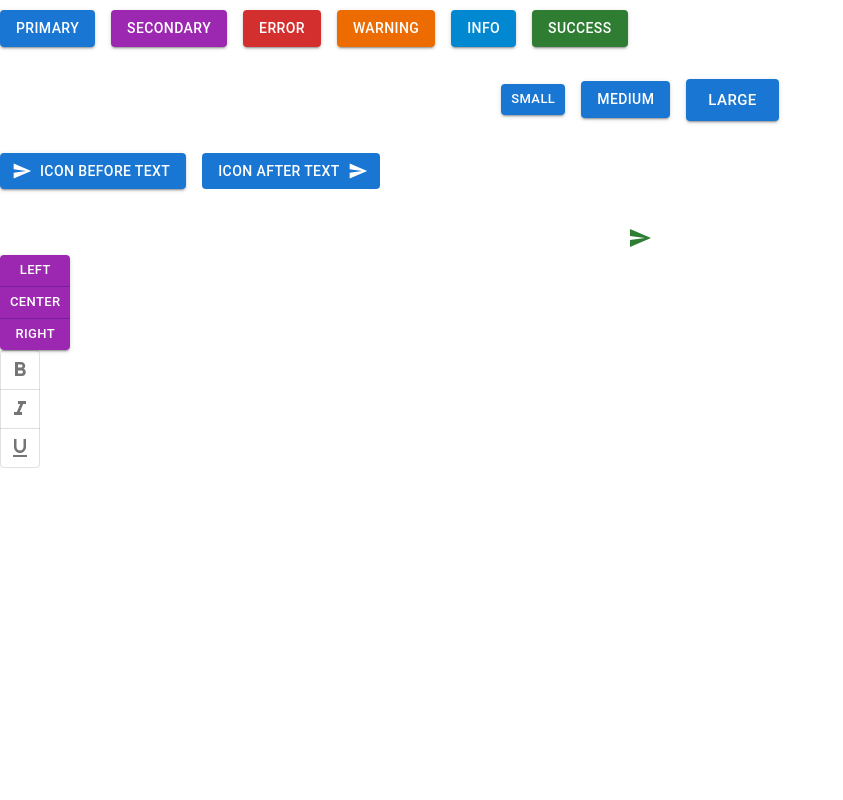
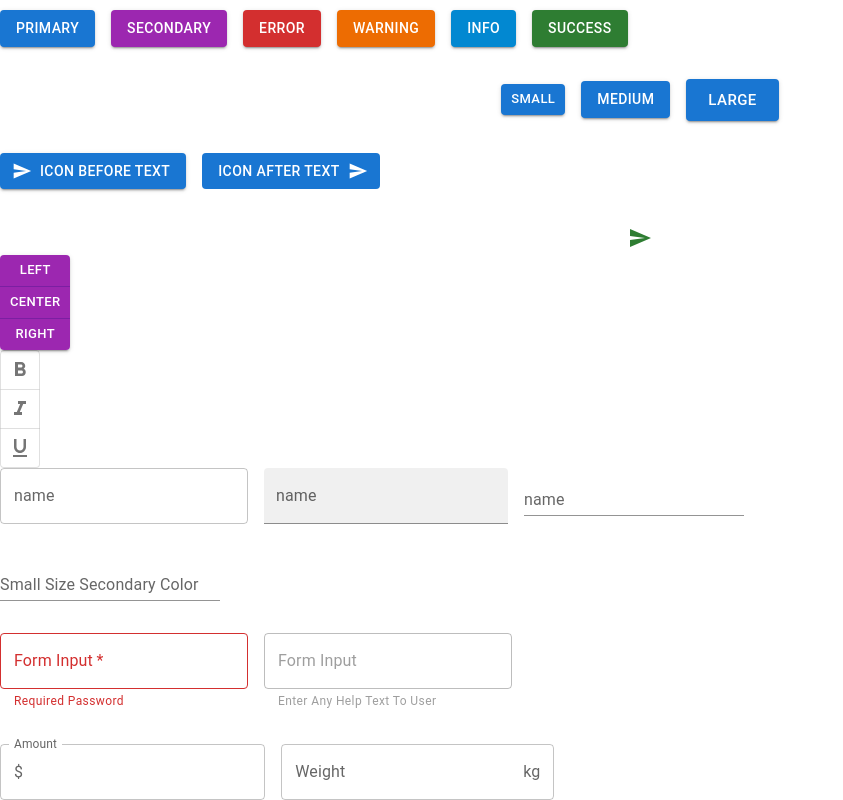
Before and after one commit to karan2503D/react-materialui, a React (Create React App) app: page / in a window 1280 px wide. Shown: the part 298-1098 px from the top of the page, without its empty margins (0-843 px from the left). Before the commit the page ends 800 px from the top, so only its background shows below. Built offline with nearby package versions, Linux system fonts and the light colour scheme.

Commit message:
Text Field

```diff
--- a/src/App.tsx
+++ b/src/App.tsx
@@ -1,5 +1,6 @@
 import './App.css';
 import MuiButtons from './components/MuiButtons';
+import MuiTextfield from './components/MuiTextfield';
 import { MuiTypography } from './components/MuiTypography';
 
 function App() {
@@ -7,6 +8,7 @@ function App() {
     <div className="App">
       <MuiTypography />
       <MuiButtons />
+      <MuiTextfield />
     </div>
   );
 }
--- /dev/null
+++ b/src/components/MuiTextField.tsx
@@ -0,0 +1,33 @@
+import React, { useState } from 'react'
+import { Stack, TextField, InputAdornment } from '@mui/material'
+
+function MuiTextfield() {
+    const [value, setValue] = useState('');
+  return (
+    <Stack spacing={4}>
+        <Stack direction='row' spacing={2}>
+            <TextField label='name' variant='outlined' />
+            <TextField label='name' variant='filled' />
+            <TextField label='name' variant='standard' />
+        </Stack>
+        <Stack direction='row' spacing={2}>
+              <TextField label='Small Size Secondary Color' size='small' color='secondary' variant='standard' />
+        </Stack>
+        <Stack direction='row' spacing={2}>
+            <TextField label='Form Input' required error value={value} onChange={(e) => setValue(e.target.value)} error={!value} helperText={!value ? 'Required Password' : 'Verified' } />
+            <TextField label='Form Input' helperText='Enter Any Help Text To User' type='text' disabled />
+            {/* <TextField label='read only' InputProps={{ readonly : true }} /> */}
+        </Stack>
+        <Stack direction='row' spacing={2}>
+            <TextField label='Amount' InputProps={{
+                startAdornment : <InputAdornment position='start'>$</InputAdornment>
+             }} />
+            <TextField label='Weight' InputProps={{
+                  endAdornment: <InputAdornment position='end'>kg</InputAdornment>
+            }} />
+        </Stack>
+    </Stack>
+  )
+}
+
+export default MuiTextfield;
```
